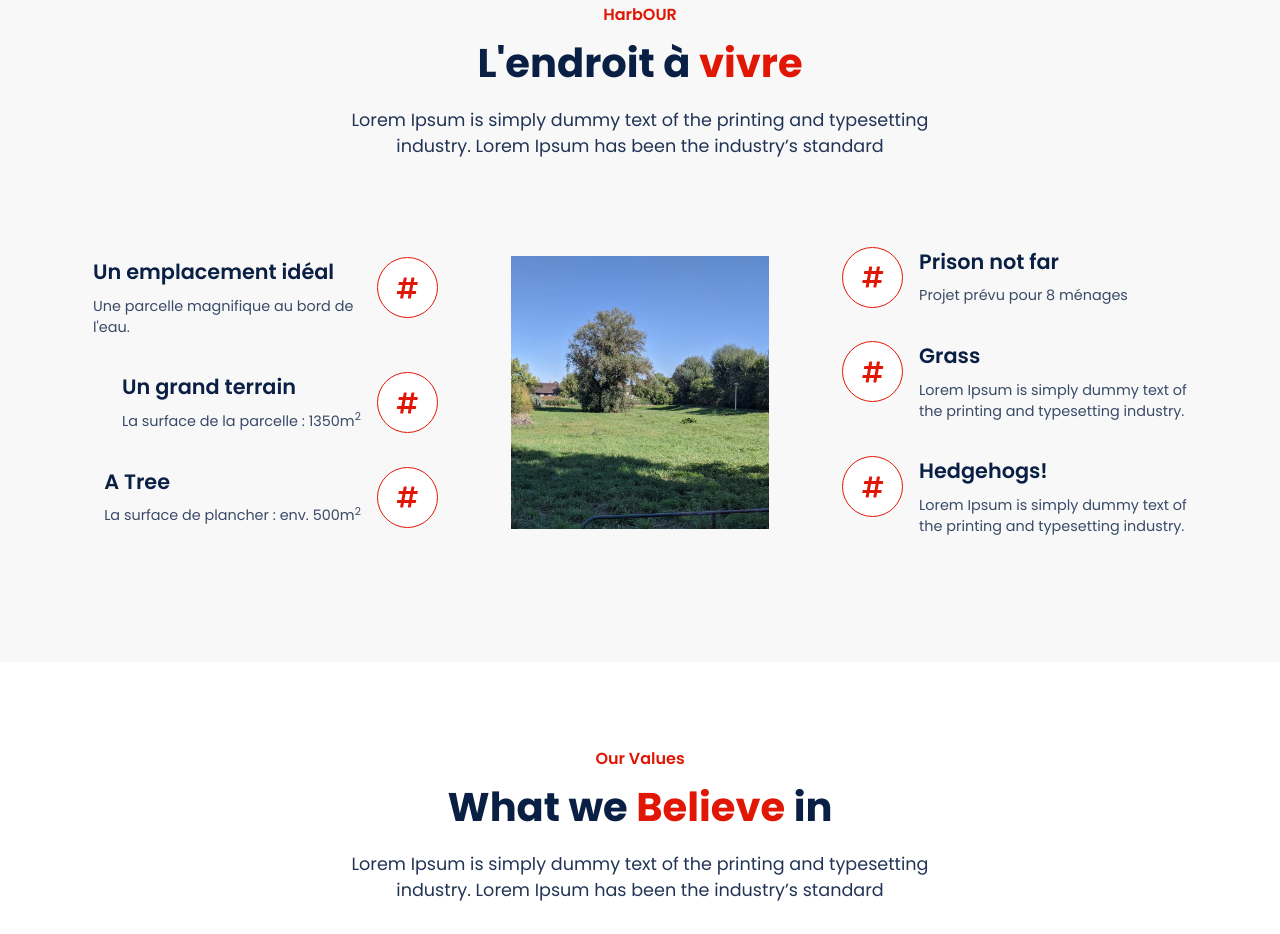
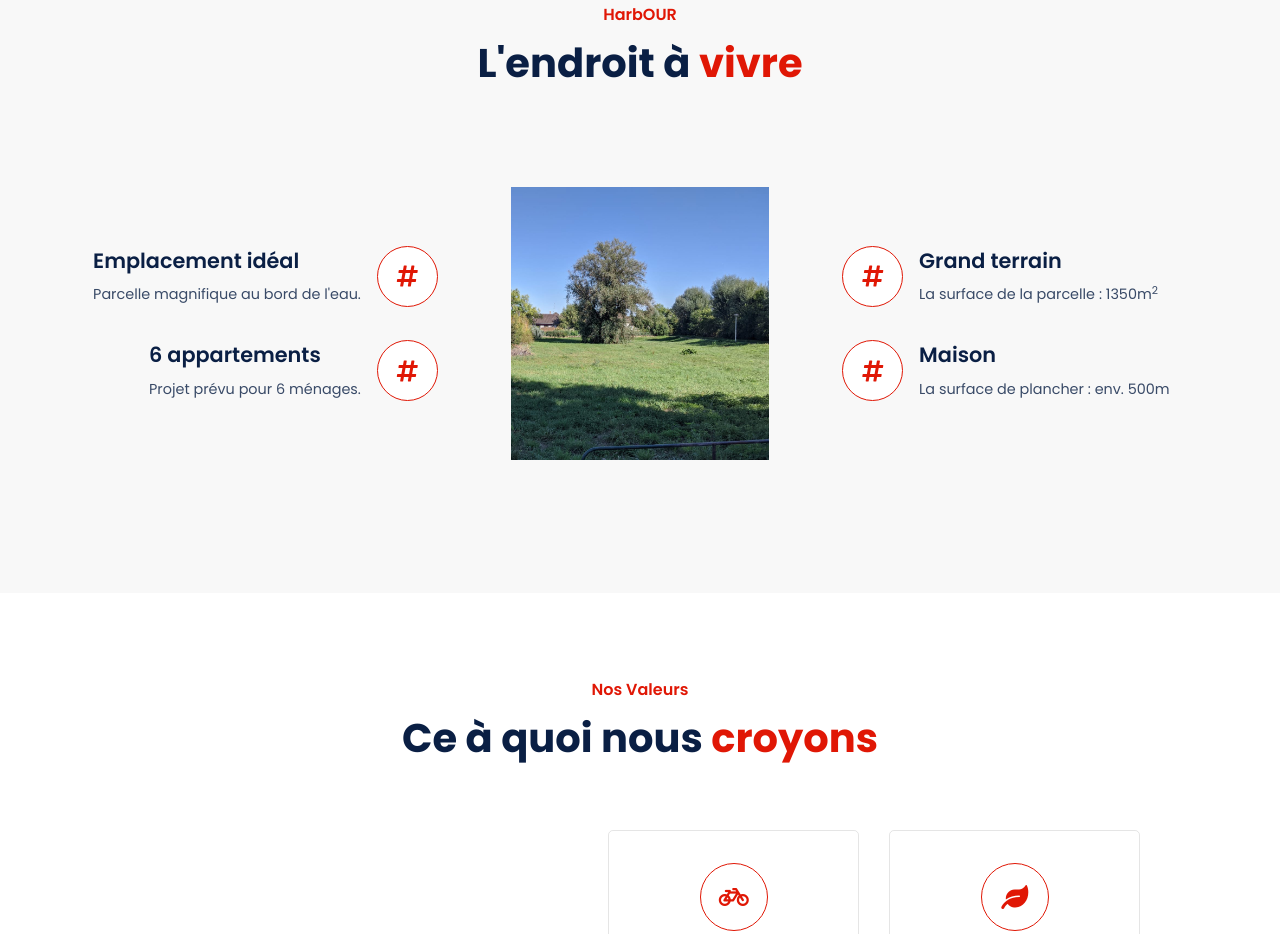
Before and after one commit to pr0t4zy/harbour, a plain HTML site: page index.html in a window 1280 px wide. Shown: the part 823-1757 px from the top of the page. Drawn offline with nearby package versions, Linux system fonts and the light colour scheme.

Commit message:
Fix texts

```diff
--- a/index.html
+++ b/index.html
@@ -97,8 +97,6 @@
         <h1 class="block__title mb-3">L'endroit à <span class="highlight">vivre</span></h1>
         <p class="block__paragraph mb-0">
 
-          Lorem Ipsum is simply dummy text of the printing and typesetting industry. Lorem Ipsum has been the industry’s
-          standard
         </p>
       </div>
       <div class="row align-items-center flex-column-reverse flex-lg-row px-2">
@@ -112,9 +110,9 @@
             </div>
             <div class="px-2"></div>
             <div>
-              <h3 class="card-2__title mb-2">Un emplacement idéal</h3>
+              <h3 class="card-2__title mb-2">Emplacement idéal</h3>
               <p class="card-2__paragraph">
-              Une parcelle magnifique au bord de l'eau.
+              Parcelle magnifique au bord de l'eau.
               </p>
             </div>
           </div>
@@ -126,20 +124,8 @@
             </div>
             <div class="px-2"></div>
             <div>
-              <h3 class="card-2__title mb-2">Un grand terrain</h3>
-              <p class="card-2__paragraph">La surface de la parcelle : 1350m<sup>2</sup></p>
-            </div>
-          </div>
-          <div class="card-2 d-flex flex-row flex-lg-row-reverse">
-            <div>
-              <span class="card-2__symbol mx-auto">
-                <i class="fas fa-hashtag"></i>
-              </span>
-            </div>
-            <div class="px-2"></div>
-            <div>
-              <h3 class="card-2__title mb-2">A Tree</h3>
-              <p class="card-2__paragraph">La surface de plancher : env. 500m<sup>2</sup></p>
+              <h3 class="card-2__title mb-2">6 appartements</h3>
+              <p class="card-2__paragraph">Projet prévu pour 6 ménages.</p>
             </div>
           </div>
         </div>
@@ -157,9 +143,9 @@
             </div>
             <div class="px-2"></div>
             <div>
-              <h3 class="card-2__title mb-2">Prison not far</h3>
+              <h3 class="card-2__title mb-2">Grand terrain</h3>
               <p class="card-2__paragraph">
-              Projet prévu pour 8 ménages
+              La surface de la parcelle : 1350m<sup>2</sup>
               </p>
             </div>
           </div>
@@ -171,25 +157,9 @@
             </div>
             <div class="px-2"></div>
             <div>
-              <h3 class="card-2__title mb-2">Grass</h3>
+              <h3 class="card-2__title mb-2">Maison</h3>
               <p class="card-2__paragraph">
-                Lorem Ipsum is simply dummy text of
-                the printing and typesetting industry.
-              </p>
-            </div>
-          </div>
-          <div class="card-2 d-flex">
-            <div>
-              <span class="card-2__symbol mx-auto">
-                <i class="fas fa-hashtag"></i>
-              </span>
-            </div>
-            <div class="px-2"></div>
-            <div>
-              <h3 class="card-2__title mb-2">Hedgehogs!</h3>
-              <p class="card-2__paragraph">
-                Lorem Ipsum is simply dummy text of
-                the printing and typesetting industry.
+              La surface de plancher : env. 500m
               </p>
             </div>
           </div>
@@ -204,11 +174,9 @@
     <div class="container">
       <!-- HEADER -->
       <div class="block__header col-lg-8 col-xl-7 mx-auto text-center">
-        <p class="block__pre-title mb-2">Our Values</p>
-        <h1 class="block__title mb-3">What we <span class="highlight">Believe</span> in</h1>
+        <p class="block__pre-title mb-2">Nos Valeurs</p>
+        <h1 class="block__title mb-3">Ce à quoi nous <span class="highlight">croyons</span></h1>
         <p class="block__paragraph mb-0">
-          Lorem Ipsum is simply dummy text of the printing and typesetting industry. Lorem Ipsum has been the industry’s
-          standard
         </p>
       </div>
       <div class="row align-items-center justify-content-center flex-column-reverse flex-lg-row px-2">
@@ -271,12 +239,9 @@
   <div class="container">
     <!-- HEADER -->
     <div class="col-lg-8 col-xl-7 mx-auto text-center mb-5">
-      <p class="block__pre-title mb-2">Our Team</p>
-      <h1 class="block__title mb-3">Who we <span class="highlight">are</span></h1>
+      <p class="block__pre-title mb-2">Notre équipe</p>
+      <h1 class="block__title mb-3"><span class="highlight">Qui</span> sommes-nous</h1>
       <p class="block__paragraph mb-0">
-
-        Lorem Ipsum is simply dummy text of the printing and typesetting industry. Lorem Ipsum has been the industry’s
-        standard
       </p>
     </div>
     <div class="row align-items-center flex-column-reverse flex-lg-row px-2">
@@ -386,9 +351,7 @@
       <div class="col-lg-8 col-xl-7 mx-auto text-center mb-5">
         <h1 class="block__title mb-3">Postulez <span class="highlight">maintenant!</span></h1>
         <p class="block__paragraph mb-0">
-
-          Lorem Ipsum is simply dummy text of the printing and typesetting industry. Lorem Ipsum has been the industry’s
-          standard
+        Participez au projet.
         </p>
       </div>
       <div class="col-lg-8 col-xl-7 mx-auto text-center mb-5">
```
